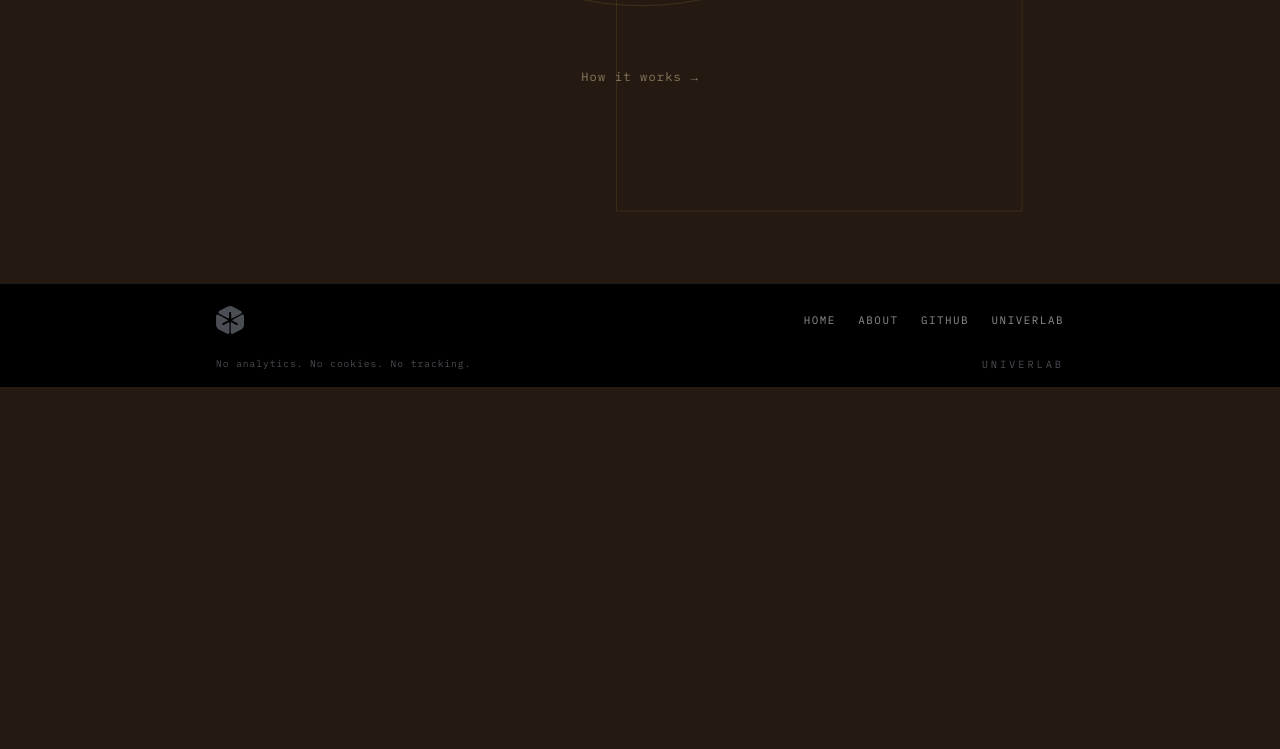
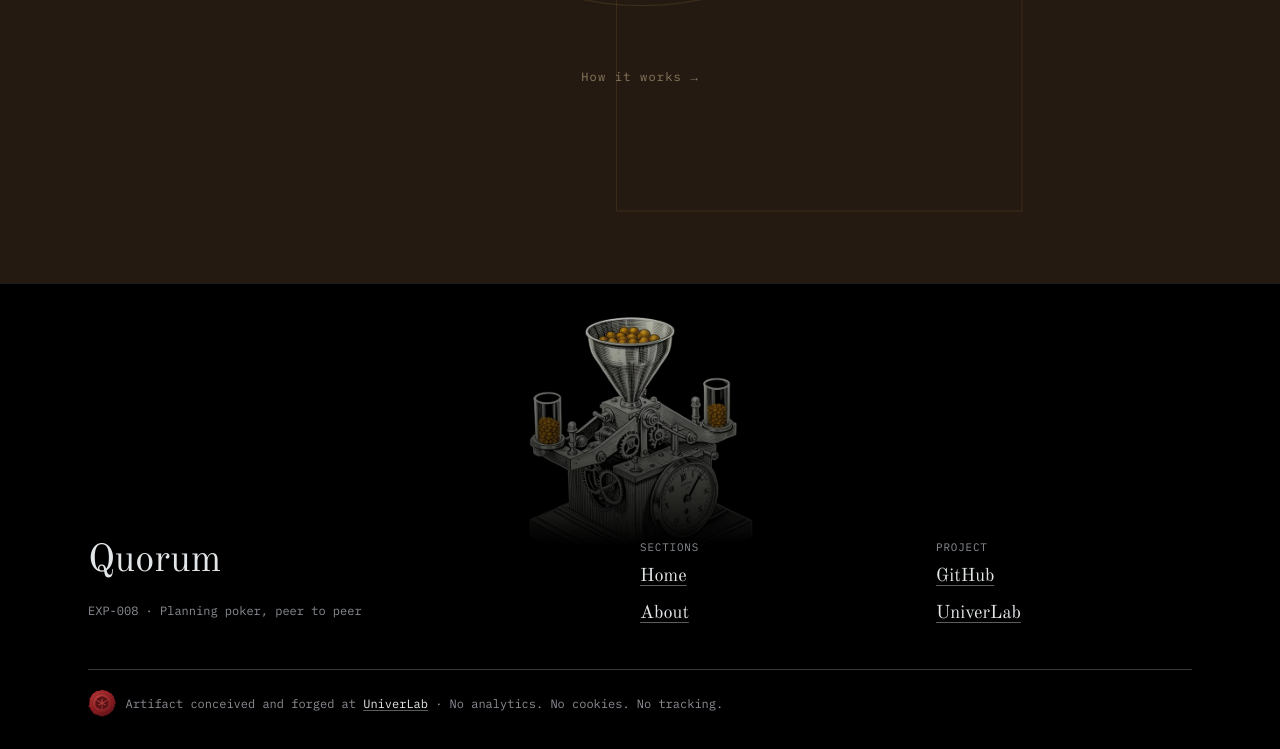
Before and after one commit to UniverLab/quorum, a website built with Vite: page index.html in a window 1280 px wide. Shown: the part 517-1266 px from the top of the page. Before the commit the page ends 904 px from the top, so only its background shows below. Built offline with nearby package versions, Linux system fonts and the light colour scheme.

Commit message:
feat(footer): add the UniverLab colophon with the engraved plate and the wax seal (#16)
* feat(footer): add the UniverLab colophon with the engraved plate and the wax seal

* docs(readme): open with the experiment's banner

* feat(footer): band the engraving across the footer and lay it out in columns

```diff
--- a/src/main.js
+++ b/src/main.js
@@ -16,26 +16,29 @@ register('/about', () => renderAbout(root));
 const footer = document.createElement('footer');
 footer.className = 'site-footer';
 footer.innerHTML = `
-  <div class="footer-inner">
-    <div class="footer-left">
-      <a class="footer-mark" href="https://univerlab.org" target="_blank" rel="noopener noreferrer" aria-label="UniverLab">
-        <svg width="28" height="28" viewBox="0 0 500 500" fill="currentColor" xmlns="http://www.w3.org/2000/svg" aria-hidden="true">
-          <path d="M 251.99,1 C 233.61,1.02 215.23,4.78 201.15,12.27 L 62.45,86.11 C 34.29,101.1 34.31,125.19 62.51,140.12 l 138.63,73.44 c 9.29,4.92 20.45,8.22 32.25,9.89 l 0,-100.44 c 0,-9.63 8.33,-17.39 18.69,-17.39 10.35,0 18.69,7.76 18.69,17.39 v 100.44 c 0,0.51 -0.02,1.01 -0.07,1.5 11.79,-1.69 22.94,-5.01 32.22,-9.95 l 138.71,-73.84 c 28.16,-14.99 28.13,-39.08 -0.06,-54.01 L 302.87,12.17 C 288.77,4.71 270.38,0.98 251.99,1 Z"/>
-          <path d="m 486.79,382.53 c 9.07,-14.88 14.65,-31.6 14.61,-46.7 L 501.02,187.12 c -0.08,-30.19 -22.59,-42.08 -50.48,-26.66 l -137.14,75.82 c -9.19,5.08 -17.79,12.48 -25.18,21.19 l 93.81,49.66 c 9,4.76 12.12,15.34 7,23.71 -5.12,8.37 -16.48,11.28 -25.48,6.52 l -93.81,-49.66 c -0.47,-0.25 -0.93,-0.52 -1.37,-0.8 -4.25,10.37 -6.67,21.03 -6.64,30.99 l 0.38,148.71 c 0.08,30.19 22.59,42.07 50.48,26.66 l 137.14,-75.82 c 13.94,-7.71 26.51,-20.75 35.59,-35.62 z"/>
-          <path d="M 15.47,382.53 C 6.39,367.65 0.81,350.92 0.85,335.83 L 1.23,187.12 c 0.08,-30.19 22.59,-42.08 50.47,-26.66 l 137.14,75.82 c 9.19,5.08 17.79,12.48 25.18,21.19 l -93.81,49.66 c -9,4.76 -12.12,15.34 -7,23.71 5.12,8.37 16.48,11.28 25.48,6.52 l 93.81,-49.66 c 0.47,-0.25 0.93,-0.52 1.37,-0.8 4.25,10.37 6.67,21.03 6.64,30.99 l -0.38,148.71 c -0.08,30.19 -22.59,42.07 -50.48,26.66 L 51.05,418.15 C 37.11,410.44 24.54,397.4 15.47,382.53 Z"/>
-        </svg>
-      </a>
+  <picture class="colophon-band">
+    <source type="image/avif" srcset="/colophon/quorum-band-768.avif 768w, /colophon/quorum-band-1344.avif 1344w" sizes="100vw">
+    <img src="/colophon/quorum-band-1344.webp" srcset="/colophon/quorum-band-768.webp 768w, /colophon/quorum-band-1344.webp 1344w" sizes="100vw" width="1344" height="768" alt="" loading="lazy" decoding="async">
+  </picture>
+  <div class="colophon-content">
+    <div class="colophon-brand">
+      <p class="colophon-title">Quorum</p>
+      <p class="colophon-sub">EXP-008 · Planning poker, peer to peer</p>
     </div>
-    <nav class="footer-nav">
+    <nav class="colophon-col" aria-label="Sections">
+      <p class="colophon-label">Sections</p>
       <a href="/">Home</a>
       <a href="/about">About</a>
+    </nav>
+    <nav class="colophon-col" aria-label="Project">
+      <p class="colophon-label">Project</p>
       <a href="https://github.com/UniverLab/quorum" target="_blank" rel="noopener noreferrer">GitHub</a>
       <a href="https://univerlab.org" target="_blank" rel="noopener noreferrer">UniverLab</a>
     </nav>
-  </div>
-  <div class="footer-base">
-    <span class="footer-privacy">No analytics. No cookies. No tracking.</span>
-    <span class="footer-word">UNIVERLAB</span>
+    <p class="colophon-credits">
+      <img src="/colophon/sello-lacre.svg" width="28" height="28" alt="" aria-hidden="true">
+      <span>Artifact conceived and forged at <a href="https://univerlab.org" target="_blank" rel="noopener noreferrer">UniverLab</a> · No analytics. No cookies. No tracking.</span>
+    </p>
   </div>
 `;
 document.body.appendChild(footer);
--- a/src/style.css
+++ b/src/style.css
@@ -10,6 +10,23 @@
   font-weight: 400;
   font-style: normal;
   font-display: block;
+}
+
+/* Old Standard TT — the UniverLab colophon face (OFL, see public/fonts). */
+@font-face {
+  font-family: 'Old Standard TT';
+  src: url('/fonts/OldStandard-Regular.woff2') format('woff2');
+  font-weight: 400;
+  font-style: normal;
+  font-display: swap;
+}
+
+@font-face {
+  font-family: 'Old Standard TT';
+  src: url('/fonts/OldStandard-Italic.woff2') format('woff2');
+  font-weight: 400;
+  font-style: italic;
+  font-display: swap;
 }
 
 /* Espresso by default — the card table under a lamp, matching the landing:
@@ -1248,83 +1265,120 @@ html[data-theme='arena'] .home-banner {
 /* ── Footer ─────────────────────────────────────────────────────────────── */
 
 .site-footer {
+  position: relative;
+  overflow: hidden;
   background: #000;
   color: var(--f-ink);
   border-top: 1px solid #1a1a1a;
-  position: relative;
   z-index: 1;
 }
 
-.site-footer svg { color: var(--f-ink-faint); }
-
-.footer-inner {
-  display: flex;
-  justify-content: space-between;
-  align-items: center;
-  gap: 1.5rem;
-  max-width: 56rem;
-  margin: 0 auto;
-  padding: 1.4rem 1.5rem;
+/* Engraved band across the top; it sinks into the ink before the text. */
+.colophon-band {
+  position: absolute;
+  top: 0;
+  left: 0;
+  width: 100%;
+  height: 16rem;
+  opacity: 0.8;
+  -webkit-mask-image: linear-gradient(180deg, #000 10%, transparent 78%);
+  mask-image: linear-gradient(180deg, #000 10%, transparent 78%);
 }
 
-.footer-left {
+.colophon-band img {
+  display: block;
+  width: 100%;
+  height: 100%;
+  /* The plate is an object on pure black: show it whole, centred, and let
+     the black sides meet the footer's ink. */
+  object-fit: contain;
+  object-position: 50% 0;
+}
+
+.colophon-content {
+  position: relative;
+  max-width: 72rem;
+  margin: 0 auto;
+  padding: 12rem max(1.5rem, env(safe-area-inset-right)) 2rem max(1.5rem, env(safe-area-inset-left));
+  display: grid;
+  grid-template-columns: 1fr 1fr;
+  gap: 2.5rem;
+}
+
+.colophon-brand { grid-column: 1 / -1; display: grid; gap: 0.6rem; }
+
+.colophon-title {
+  margin: 0;
+  font-family: "Old Standard TT", Georgia, serif;
+  font-weight: 400;
+  font-size: 2rem;
+  line-height: 1.1;
+  color: var(--f-ink);
+}
+
+.colophon-sub,
+.colophon-label,
+.colophon-credits {
+  margin: 0;
+  font-family: var(--font-mono);
+  color: var(--f-ink-dim);
+}
+
+.colophon-sub { font-size: 0.75rem; }
+
+.colophon-label {
+  font-size: 0.68rem;
+  letter-spacing: 0.08em;
+  text-transform: uppercase;
+}
+
+.colophon-col {
+  display: grid;
+  gap: 0.35rem;
+  align-content: start;
+}
+
+.colophon-col a,
+.colophon-credits a {
+  color: var(--f-ink);
+  text-decoration: underline;
+  text-decoration-color: color-mix(in srgb, var(--f-ink) 40%, transparent);
+  text-underline-offset: 0.2em;
+  transition: text-decoration-color 0.15s ease;
+}
+
+.colophon-col a {
+  width: fit-content;
+  min-height: 32px;
   display: flex;
   align-items: center;
+  font-family: "Old Standard TT", Georgia, serif;
+  font-size: 1.15rem;
 }
 
-.footer-mark {
-  display: inline-flex;
-  line-height: 0;
-  color: var(--f-ink-faint);
-  text-decoration: none;
-  transition: color 0.15s ease;
-}
-.footer-mark:hover { color: var(--f-ink-dim); }
+.colophon-col a:hover,
+.colophon-credits a:hover { text-decoration-color: #e6b24a; }
 
-.footer-nav {
+.colophon-credits {
+  grid-column: 1 / -1;
   display: flex;
-  gap: 1.4rem;
-  flex-wrap: wrap;
   align-items: center;
+  gap: 0.6rem;
+  padding-top: 1.2rem;
+  font-size: 0.75rem;
+  border-top: 1px solid color-mix(in srgb, var(--f-ink) 25%, transparent);
 }
 
-.footer-nav a {
-  text-decoration: none;
-  color: var(--f-ink-dim);
-  font-family: var(--font-mono);
-  font-size: 0.68rem;
-  letter-spacing: 0.14em;
-  text-transform: uppercase;
-  transition: color 0.15s ease;
-}
-.footer-nav a:hover { color: var(--f-ink); }
+.colophon-credits img { flex: none; }
 
-.footer-base {
-  max-width: 56rem;
-  margin: 0 auto;
-  padding: 0 1.5rem 1rem;
-  display: flex;
-  justify-content: space-between;
-  align-items: center;
-}
-
-.footer-privacy {
-  font-family: var(--font-mono);
-  font-size: 0.6rem;
-  letter-spacing: 0.1em;
-  color: var(--f-ink-faint);
-}
-
-.footer-word {
-  font-family: var(--font-mono);
-  font-size: 0.65rem;
-  letter-spacing: 0.28em;
-  color: var(--f-ink-faint);
-}
-
-@media (max-width: 40rem) {
-  .footer-inner { flex-direction: column; gap: 1rem; align-items: flex-start; }
-  .footer-base { flex-direction: column; gap: 0.5rem; align-items: flex-start; }
+@media (min-width: 768px) {
+  .colophon-band { height: 21rem; }
+  .colophon-content {
+    grid-template-columns: 2fr 1fr 1fr;
+    padding-top: 16rem;
+  }
+  .colophon-brand { grid-column: auto; }
+  .colophon-title { font-size: 2.4rem; }
 }
 
 /* ── About page ────────────────────────────────────────────────────────── */
```
Also changed, not shown: public/fonts/OFL-OldStandardTT.txt (added, +93 -0 lines), README.md, public/colophon/quorum-band-1344.avif (added), public/colophon/quorum-band-1344.webp (added), public/colophon/quorum-band-768.avif (added), public/colophon/quorum-band-768.webp (added), public/colophon/sello-lacre.svg (added), public/fonts/OldStandard-Italic.woff2 (added), public/fonts/OldStandard-Regular.woff2 (added).
